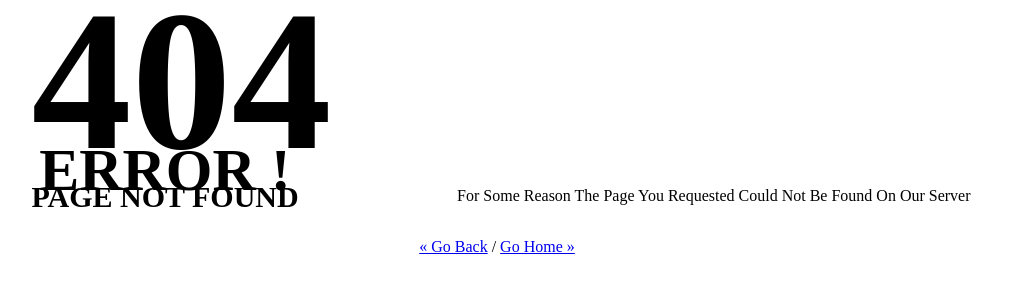
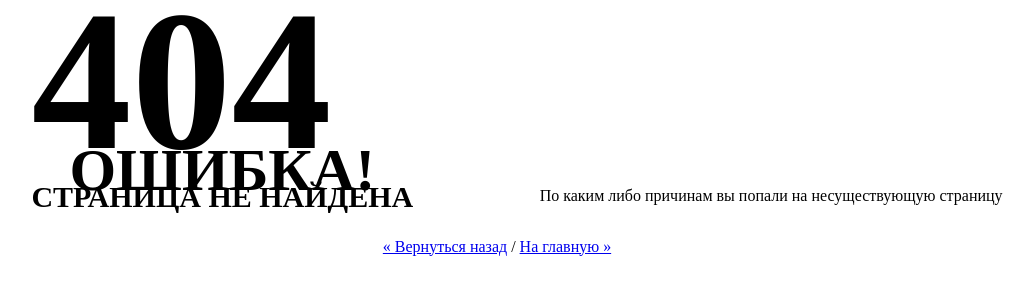
Before and after one commit to ipavelleds/BrokerTour, a Django app: template landing/templates/404.html in a window 1280 px wide. Shown: the top 300 px of the page, without its empty margins (143-1175 px from the left). Run offline with Django 3.2, Linux system fonts and the light colour scheme; the template is opened without the code that fills it, so the values that code supplies are empty; parts of the project's set-up code (start-up, migrations or seed data) failed here and were passed over.

Commit message:
change input[type="button"] to input[type="submit"] translate error pages change current tour selecting from db

```diff
--- a/landing/static/css/style.css
+++ b/landing/static/css/style.css
@@ -468,7 +468,7 @@ footer .column-left{
     float: left;
 }
 
-.popup-in input[type="button"]{
+.popup-in input[type="submit"]{
     float: left;
     width: 100px;
     height: 45px;
@@ -482,11 +482,11 @@ footer .column-left{
     cursor: pointer;
 }
 
-.popup-in input[type="button"]:hover{
+.popup-in input[type="submit"]:hover{
     background-color: #c08400;
 }
 
-.popup-in input[type="button"]:active{
+.popup-in input[type="submit"]:active{
     background-color: #743e00;
 }
 
--- a/landing/templates/404.html
+++ b/landing/templates/404.html
@@ -4,10 +4,10 @@
     <section id="fof" class="clear">
       <div class="hgroup clear">
         <h1>404</h1>
-        <h2>Error ! <span>Page Not Found</span></h2>
+        <h2>Ошибка! <span>Страница не найдена</span></h2>
       </div>
-      <p>For Some Reason The Page You Requested Could Not Be Found On Our Server</p>
-      <p><a href="javascript:history.go(-1)">&laquo; Go Back</a> / <a href="#">Go Home &raquo;</a></p>
+      <p>По каким либо причинам вы попали на несуществующую страницу</p>
+      <p><a href="javascript:history.go(-1)">&laquo; Вернуться назад</a> / <a href="/">На главную &raquo;</a></p>
     </section>
   </div>
 </div>
--- a/landing/templates/500.html
+++ b/landing/templates/500.html
@@ -4,10 +4,10 @@
     <section id="fof" class="clear">
       <div class="hgroup clear">
         <h1>404</h1>
-        <h2>Error ! <span>Page Not Found</span></h2>
+        <h2>Ошибка! <span>На сервере произошло что-то неладное</span></h2>
       </div>
-      <p>For Some Reason The Page You Requested Could Not Be Found On Our Server</p>
-      <p><a href="javascript:history.go(-1)">&laquo; Go Back</a> / <a href="#">Go Home &raquo;</a></p>
+      <p>По каким либо причинам вы попали на неработающую страницу</p>
+      <p><a href="javascript:history.go(-1)">&laquo; Вернуться назад</a> / <a href="/">На главную &raquo;</a></p>
     </section>
   </div>
 </div>
```
Also changed, not shown: landing/views.py (+9 -2 lines).
